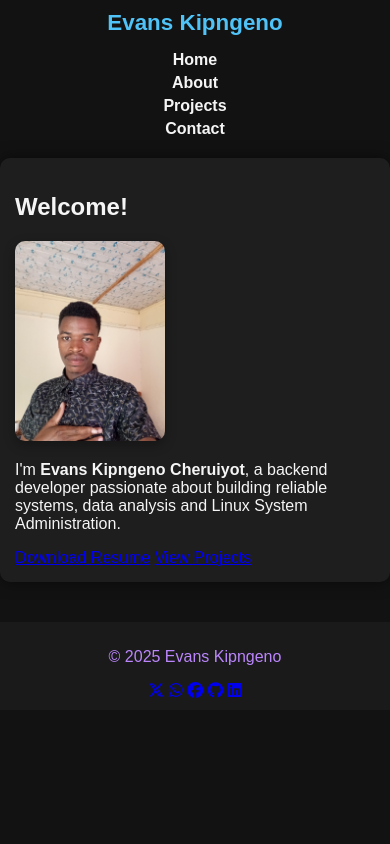
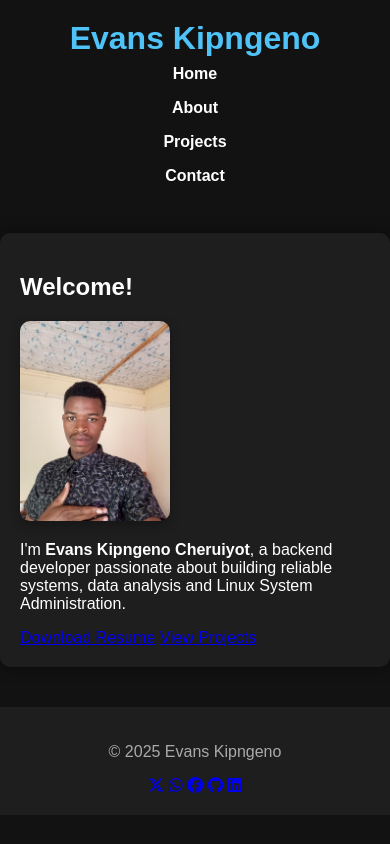
Before and after one commit to Ab494/Evans-site, a Flask app: page / in a window 390 px wide. Run offline with Flask 3, Linux system fonts and the light colour scheme.

Commit message:
Updated  style.css for responsive design

```diff
--- a/static/css/style.css
+++ b/static/css/style.css
@@ -9,36 +9,41 @@
 
 body {
     font-family: Arial, sans-serif;
-    background-color: var(--background);
-    color: var(--text-color);
+    background-color: #121212;
+    color: #ffff;
     margin: 0;
     padding: 0;
 }
 
+header {
+    text-align: center;
+    padding: 20px 10px;
+}
+
 header h1 {
     margin: 0;
-    color: var(--primary-color);
-    text-align: center;
-    padding: 10px 0;
+    color: #4fc3f7;
+    font-size: 2rem;
 
 }
 
 nav {
-    text-align: center;
     margin-bottom: 20px;
 }
 
 nav a {
-    color: var(--text-color);
+    color: #ffff;
     margin: 0 10px;
     text-decoration: none;
+    display: block;
     font-weight: bold;
+    padding: 8px 0;
     transition: color 0.3s ease;
 
 }
 
 nav a:hover {
-    color: var(--link-hover);
+    color: #4fc3f7;
 }
 
 main {
@@ -51,10 +56,10 @@ main {
 }
 
 footer {
-    background-color: #1a1a1a;
-    color: var(--secondary-color);
+    background-color: #1e1e1e;
+    color: #aaa;
     text-align: center;
-    padding: 10px;
+    padding: 20px 10px;
     margin-top: 40px;
 }
 
@@ -74,10 +79,10 @@ img:hover {
 
 a:btn {
     display: inline-block;
-    margin: 10px 5px;
-    padding: 10px 15px;
-    background-color: var(--primary-color);
-    color: #000;
+    margin-top: 10px;
+    padding: 8px 16px;
+    background-color: #4fc3f7;
+    color: #121212;
     border-radius: 5px;
     text-decoration: none;
     font-weight: bold;
@@ -103,14 +108,17 @@ a.btn:hover {
     color: #ccc;
 }
 
-@media screen and (max-width: 600px) {
-    header h1 {
-        font-size: 1.4em;
+@media (min-width: 768px) {
+    nav {
+        display: flex;
+        justify-content: center;
+        gap: 30px;
     }
 
     nav a {
         display: block;
         margin: 5px 0;
+        padding: 0 10px;
     }
 
     main {
```
